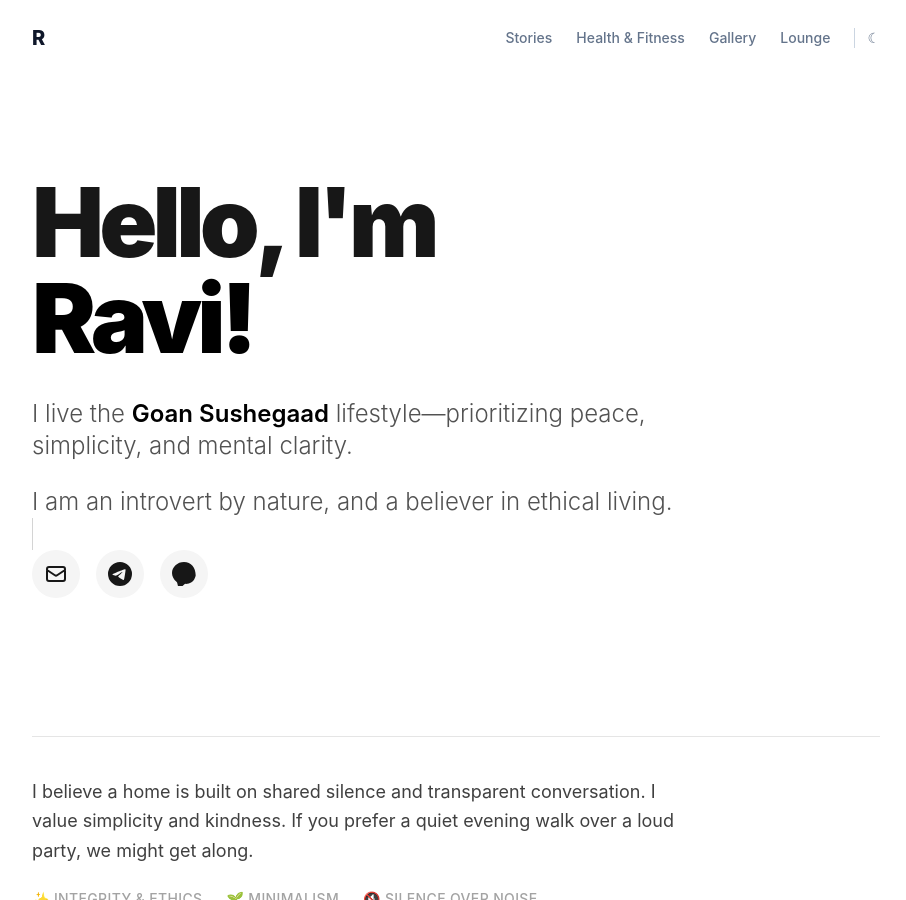
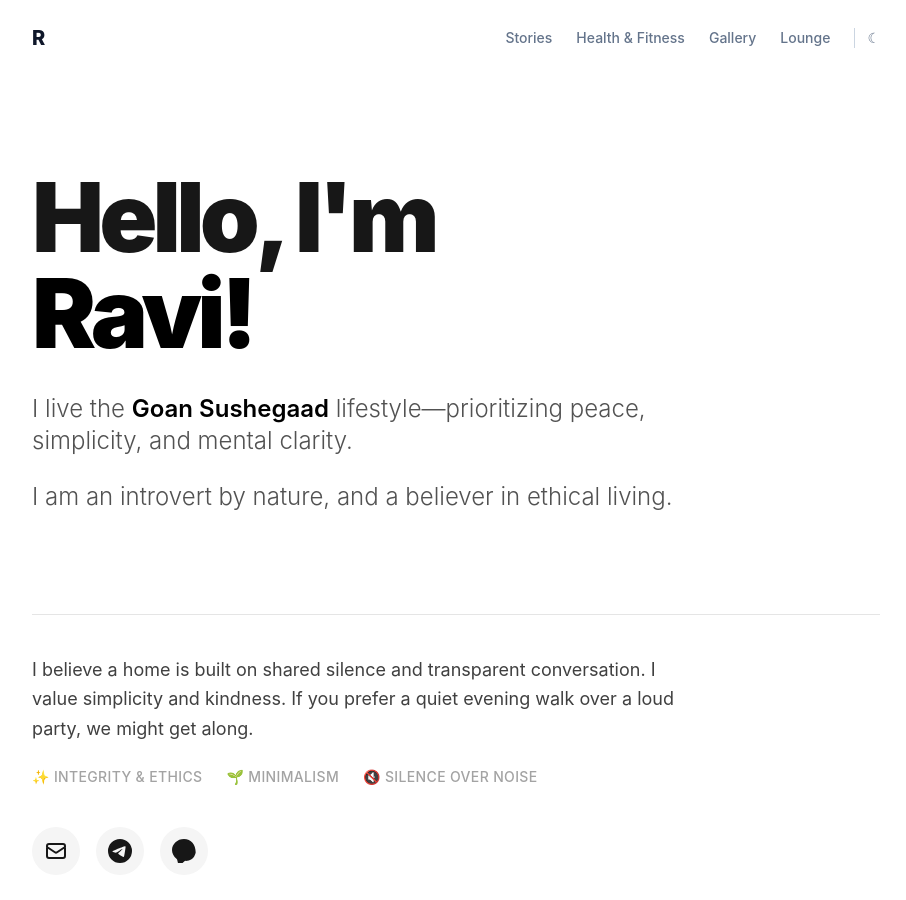
Before and after one commit to diaryofravi/me, a Jekyll site: the page built from index.html, in a window 1280 px wide and 900 px high. Shown: the whole window, without its empty margins (184-1090 px from the left). Built offline with Jekyll 4.4.1, drawn with Linux system fonts in a browser that asks for light colours; nearby versions of some CDN libraries.

Commit message:
Update index.html

```diff
--- a/index.html
+++ b/index.html
@@ -3,7 +3,8 @@ layout: default
 title: About Me
 permalink: /
 ---
-<section class="flex flex-col justify-center min-h-[60vh]">
+<!-- Section 1: Intro -->
+<section class="flex flex-col justify-center min-h-[50vh]">
   <h1 class="text-6xl sm:text-8xl font-black tracking-tighter mb-8 text-neutral-900 dark:text-white leading-[0.9]">
   Hello, I'm <br>
   <span class="text-black dark:text-white">Ravi!</span>
@@ -13,12 +14,24 @@ permalink: /
     <p class="mb-6">I live the <strong class="text-black dark:text-white font-semibold">Goan Sushegaad</strong> lifestyle—prioritizing peace, simplicity, and mental clarity.</p>
     <p>I am an introvert by nature, and a believer in ethical living.</p>
   </div>
+</section>
 
+<!-- Section 2: Matrimonial / Values & Socials -->
+<section class="mt-12 pt-10 border-t border-neutral-200 dark:border-neutral-800">
+  <div class="max-w-2xl">
+    <!-- Main Text -->
+    <p class="text-lg text-neutral-700 dark:text-neutral-300 leading-relaxed mb-6">
+      I believe a home is built on shared silence and transparent conversation. I value simplicity and kindness. If you prefer a quiet evening walk over a loud party, we might get along.
+    </p>
 
-    <!-- Divider (Optional) -->
-    <div class="w-px h-8 bg-neutral-300 dark:bg-neutral-700 hidden sm:block"></div>
+    <!-- Values as a subtle inline row -->
+    <div class="flex flex-wrap gap-x-6 gap-y-2 text-sm font-medium text-neutral-400 uppercase tracking-wide mb-10">
+      <span>✨ Integrity & Ethics</span>
+      <span>🌱 Minimalism</span>
+      <span>🔇 Silence over Noise</span>
+    </div>
 
-    <!-- 2. Social Icons -->
+    <!-- Social Icons (Moved Here) -->
     <div class="flex gap-4">
       <a href="mailto:{{ site.email }}" class="p-3 rounded-full bg-neutral-100 dark:bg-neutral-800 text-neutral-900 dark:text-white hover:bg-black dark:hover:bg-white hover:text-white dark:hover:text-black transition duration-300" title="Email">
         <svg class="w-6 h-6" fill="none" stroke="currentColor" viewBox="0 0 24 24"><path stroke-linecap="round" stroke-linejoin="round" stroke-width="2" d="M3 8l7.89 5.26a2 2 0 002.22 0L21 8M5 19h14a2 2 0 002-2V7a2 2 0 00-2-2H5a2 2 0 00-2 2v10a2 2 0 002 2z"/></svg>
@@ -33,20 +46,3 @@ permalink: /
 
   </div>
 </section>
-
-<!-- Matrimonial / Values Section -->
-<section class="mt-20 pt-10 border-t border-neutral-200 dark:border-neutral-800">
-  <div class="max-w-2xl">
-    <!-- Main Text -->
-    <p class="text-lg text-neutral-700 dark:text-neutral-300 leading-relaxed mb-6">
-      I believe a home is built on shared silence and transparent conversation. I value simplicity and kindness. If you prefer a quiet evening walk over a loud party, we might get along.
-    </p>
-
-    <!-- Values as a subtle inline row -->
-    <div class="flex flex-wrap gap-x-6 gap-y-2 text-sm font-medium text-neutral-400 uppercase tracking-wide">
-      <span>✨ Integrity & Ethics</span>
-      <span>🌱 Minimalism</span>
-      <span>🔇 Silence over Noise</span>
-    </div>
-  </div>
-</section>
```
